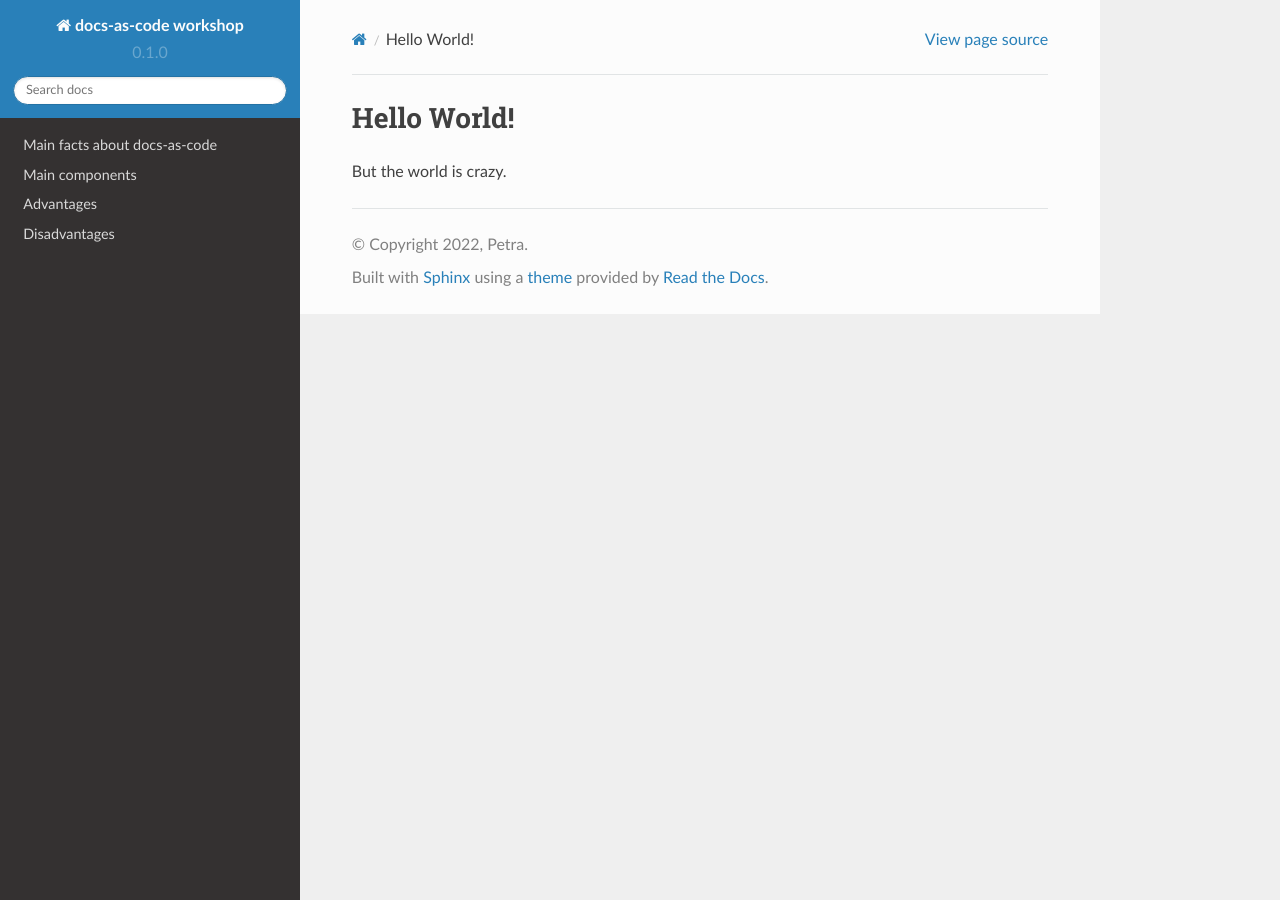
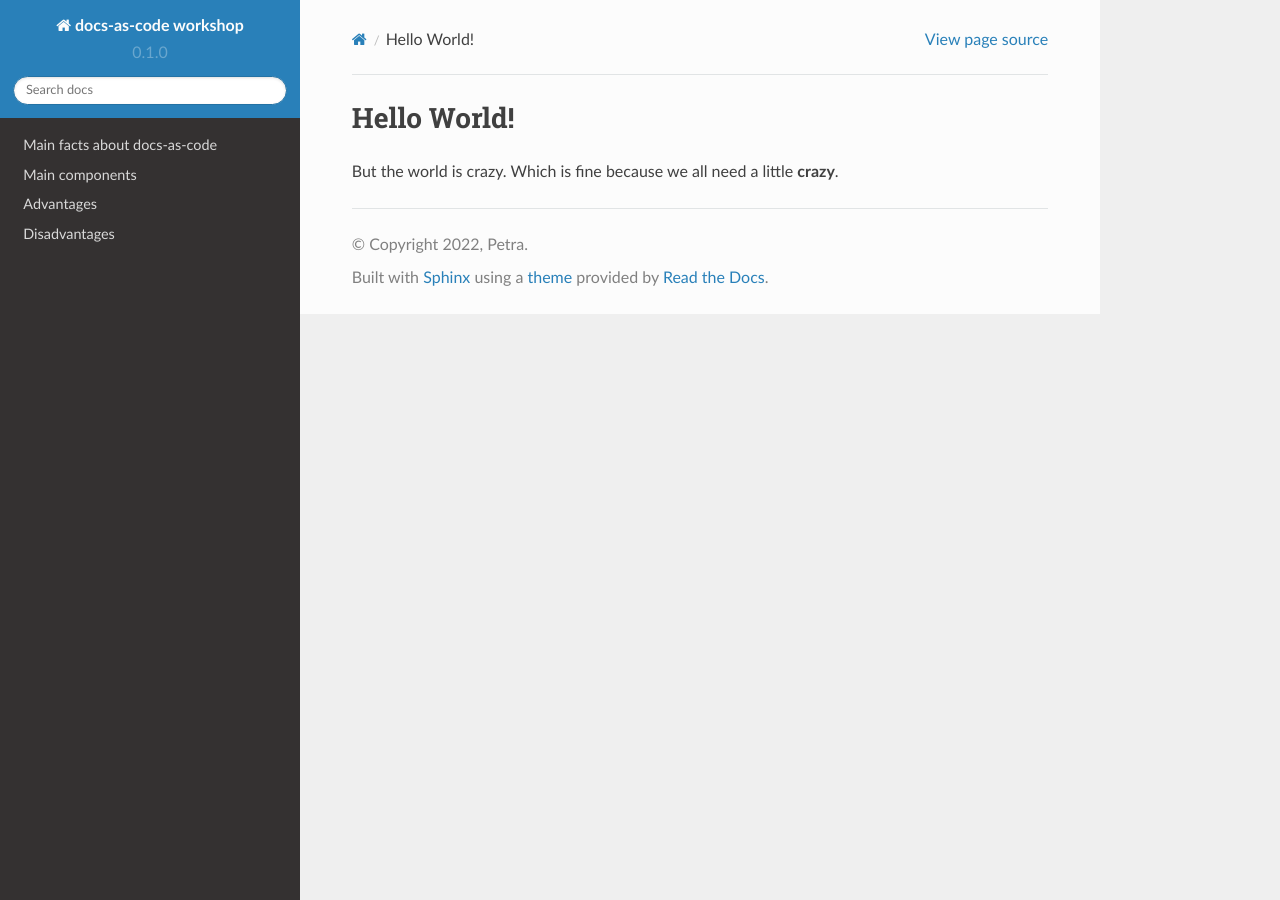
Before and after one commit to pezi77/workshop-fh-nov-22, a Sphinx documentation site: the page built from docs/source/roland-rath.rst, in a window 1280 px wide. Built offline with Sphinx 7.4.7 and the Read the Docs theme 2.0.0, drawn with Linux system fonts in a browser that asks for light colours.

Commit message:
Update docs/source/roland-rath.rst
Co-authored-by: Programmiererin aus gutem Hause <119052987+gruberan21@users.noreply.github.com>

```diff
--- a/docs/source/roland-rath.rst
+++ b/docs/source/roland-rath.rst
@@ -1,3 +1,4 @@
 Hello World!
 ============
 But the world is crazy.
+Which is fine because we all need a little **crazy**.
```
